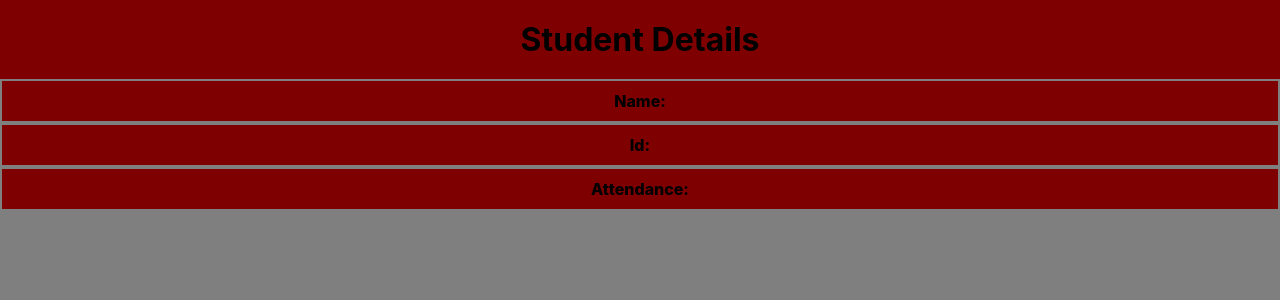
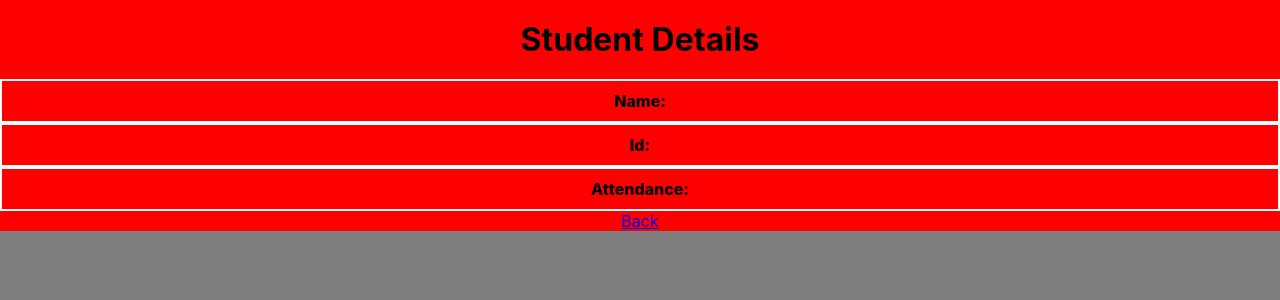
Before and after one commit to Vukosavljev/Classroom, a React (Create React App) app: page /student-info in a window 1280 px wide. Shown: the top 300 px of the page. Built offline with nearby package versions, Linux system fonts and the light colour scheme.

Commit message:
implement back route for info component

```diff
--- a/src/components/Info/Info.js
+++ b/src/components/Info/Info.js
@@ -1,15 +1,15 @@
-import React from 'react';
-
+import React, { Component } from 'react';
+import { Link } from 'react-router-dom';
 import './Info.scss';
 
-export default function Info(props) {
-
-  const {showInfoIdStudent, students } = props.stateInfo;
+class Info extends Component {
+  render() {
+    const {showInfoIdStudent, students } = this.props.stateInfo;
     if (showInfoIdStudent) {
-    var studentInfo = students.filter( student => student.id === showInfoIdStudent);
+      var studentInfo = students.filter(student => student.id === showInfoIdStudent);
       var {name, id, attendance} = studentInfo[0];
     }
-
+    // console.log(Link)
 
     return (
       <div className="Student-info">
@@ -19,12 +19,15 @@
               <li>Id: {id}</li>
               <li>Attendance: {attendance}</li>
           </ul>
-      {/* <NavLink to="/" exact >
+          <Link to="/" >
               Back
-      </NavLink> */}
-
-
+          </Link>
 
       </div>
     )
+
   }
+
+}
+
+export default Info;
--- a/src/components/Student/Student.js
+++ b/src/components/Student/Student.js
@@ -1,42 +1,45 @@
-import React from 'react'
+import React, { Component } from 'react'
 import { Link } from 'react-router-dom'
-// import 'font-awesome/css/font-awesome.min.css';
 import image from '../../assets/images/student.png'
 import present from '../../assets/images/present.png'
 import late from '../../assets/images/late.png'
 import absent from '../../assets/images/absent.png'
 import './Student.scss'
 
-export default function student({ addAttendance, name, attendance, showInfo }) {
+export default class Student extends Component {
 
+  render() {
+
+    const { addAttendance, name, attendance, id, showInfoHandler } = this.props
 
     return (
       <div className="studentWrapper" >
         <div>
-          <img src={image} alt="student" className="Student-img"/>
-          <button onClick={showInfo} className="Info-btn" >
+          <img src={image} alt="student" className="Student-img" />
+          <button onClick={() => showInfoHandler(id)} className="Info-btn" >
             <Link to="/student-info">Info</Link>
           </button>
 
         </div>
         <h4>{name}</h4>
         <h4>
-        {attendance ?
+
+          {
+            attendance ?
               <div className="images">
-                <img src={require(`../../assets/images/${attendance}.png`)} alt="present" className="img" style={{cursor: 'context-menu'}} />
+                <img src={require(`../../assets/images/${attendance}.png`)} alt="present" className="img" style={{ cursor: 'context-menu' }} />
                 <span>{attendance}</span>
               </div> :
-            (
+
               <div className="images">
                 <img src={present} alt="present" id="present" className="img" onClick={addAttendance} />
-                <img src={late} alt="late" id="late" className="img" onClick={addAttendance}/>
-                <img src={absent} alt="absent" id="absent" className="img" onClick={addAttendance}/>
-                {/* <i className="fa fa-check" id="present"></i>
-                <i className="fa fa-clock"></i> */}
+                <img src={late} alt="late" id="late" className="img" onClick={addAttendance} />
+                <img src={absent} alt="absent" id="absent" className="img" onClick={addAttendance} />
               </div>
-            )
           }
+
         </h4>
       </div>
     )
   }
+}
--- a/src/containers/ClassroomContainer.js
+++ b/src/containers/ClassroomContainer.js
@@ -1,5 +1,5 @@
 import React, { Component } from 'react';
-import { Route } from 'react-router-dom'
+import { Route, Switch } from 'react-router-dom'
 import Student from '../components/Student/Student';
 import Summary from '../components/Summary/Summary';
 import Modal from '../components/Modal/Modal';
@@ -12,12 +12,12 @@
         super(props);
         this.state = {
             students: [
-                {name: 'Marko', id: 1, attendance: null}, {name: 'Pera', id: 2, attendance: null},
-                {name: 'Mika', id: 3, attendance: null}, {name: 'Perica', id: 4, attendance: null},
-                {name: 'Aca', id: 5, attendance: null}, {name: 'Milos', id: 6, attendance: null},
-                {name: 'Marina', id: 7, attendance: null}, {name: 'Ana', id: 8, attendance: null},
-                {name: 'Milena', id: 9, attendance: null}, {name: 'Dragana', id: 10, attendance: null},
-                {name: 'Milica', id: 11, attendance: null}, {name: 'Ivana', id: 12, attendance: null},
+                { name: 'Marko', id: 1, attendance: null }, { name: 'Pera', id: 2, attendance: null },
+                { name: 'Mika', id: 3, attendance: null }, { name: 'Perica', id: 4, attendance: null },
+                { name: 'Aca', id: 5, attendance: null }, { name: 'Milos', id: 6, attendance: null },
+                { name: 'Marina', id: 7, attendance: null }, { name: 'Ana', id: 8, attendance: null },
+                { name: 'Milena', id: 9, attendance: null }, { name: 'Dragana', id: 10, attendance: null },
+                { name: 'Milica', id: 11, attendance: null }, { name: 'Ivana', id: 12, attendance: null },
             ],
             present: 0,
             late: 0,
@@ -28,14 +28,14 @@
     }
 
     addAttendanceHandler = (e, id) => {
-        const attendStudents = [...this.state.students].map( student => {
+        const attendStudents = [...this.state.students].map(student => {
             if (student.id === id) {
                 student.attendance = e;
             }
             return student;
         })
-        this.setState( state => {
-            return {[e]: state[e] + 1};
+        this.setState(state => {
+            return { [e]: state[e] + 1 };
         });
         this.setState({ students: attendStudents });
 
@@ -43,13 +43,13 @@
 
     resetattendance = () => {
         const resetStudents = [...this.state.students];
-        resetStudents.forEach( student => student.attendance = "");
+        resetStudents.forEach(student => student.attendance = "");
 
-        this.setState({ students: resetStudents, present: 0, late: 0, absent: 0, done: false});
+        this.setState({ students: resetStudents, present: 0, late: 0, absent: 0, done: false });
     }
 
     doneClickHandler = () => {
-        this.setState({done: true})
+        this.setState({ done: true })
     }
 
     removeModal = (e) => {
@@ -58,11 +58,9 @@
     }
 
     onEscapePress = (e) => {
-        // console.log(e.keyCode);
         if (e.keyCode === 27) {
             this.removeModal();
         }
-        console.log(123)
     }
 
     showInfoHandler = (id) => {
@@ -71,18 +69,19 @@
 
     render() {
 
-    const students = this.state.students.map( student =>
+        const students = this.state.students.map(student =>
             <Student key={student.id}
                 name={student.name}
                 id={student.id}
                 attendance={student.attendance}
                 addAttendance={(e) => this.addAttendanceHandler(e.target.id, student.id)}
-        showInfo={() => this.showInfoHandler(student.id)}
+                showInfoHandler={this.showInfoHandler}
             />)
 
         return (
             <>
-            <Route path="/" exact render={() => (
+                <Switch>
+                <Route exact path="/" render={() => (
                     <>
                         <div className="ClassroomContainer" >
                             {students}
@@ -98,14 +97,18 @@
                     </>
                 )} />
 
+                <Route path="/student-info"
+                    render={() => <Info stateInfo={this.state} />}
+                    // :id
+                />
+                </Switch>
+
                 <Modal
                     students={this.state.students}
                     done={this.state.done}
                     removeModal={this.removeModal}
-            keyPress={this.onEscapePress} />
-
-            <Route path="/student-info"
-            render={() => <Info stateInfo={this.state} /> }/>
+                    keyPress={this.onEscapePress}
+                />
 
             </>
         )
```
Lines whose indentation alone changed are shown as unchanged.
